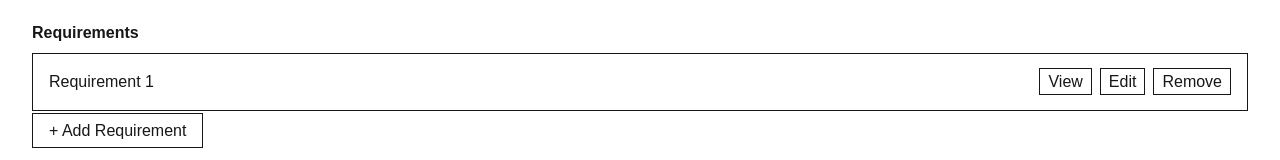
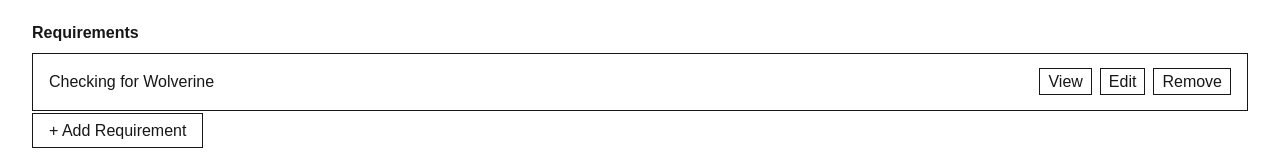
Before and after one commit to Mjahaha/Docutiser, a Next.js app: page /frameworks/builder in a window 1280 px wide. Shown: the part 322-482 px from the top of the page. Built offline with nearby package versions, Linux system fonts and the light colour scheme.

Commit message:
minor UI tidying

```diff
--- a/src/app/Dashboard.tsx
+++ b/src/app/Dashboard.tsx
@@ -39,7 +39,7 @@
           <p className="text-center text-sm text-gray-600">
             Interpret and check legislation against your documents.
           </p>
-          <Link href="/nsw-legislation" className="border px-4 py-2">
+          <Link href="#" className="border px-4 py-2">
             Open Interpreter
           </Link>
         </div>
@@ -50,7 +50,7 @@
           <p className="text-center text-sm text-gray-600">
             Manage your profile, billing, and app preferences.
           </p>
-          <Link href="/settings" className="border px-4 py-2">
+          <Link href="#" className="border px-4 py-2">
             Go to Settings
           </Link>
         </div>
--- a/src/app/frameworks/builder/page.tsx
+++ b/src/app/frameworks/builder/page.tsx
@@ -24,7 +24,7 @@
         <h2 className="font-semibold">Requirements</h2>
         <ul className="border p-4 space-y-2">
           <li className="flex justify-between items-center">
-            <span>Requirement 1</span>
+            <span>Checking for Wolverine</span>
             <div className="space-x-2">
               <Link href="/frameworks/builder/requirements" className="border px-2 py-1">
                 View
--- a/src/app/frameworks/builder/requirements/page.tsx
+++ b/src/app/frameworks/builder/requirements/page.tsx
@@ -61,7 +61,7 @@
           <option value="decimal">Decimal Number</option>
           <option value="date">Date</option>
           <option value="currency">Currency</option>
-          <option value="text">Text</option>
+          <option value="text">Selection</option>
         </select>
       </div>
 
```
